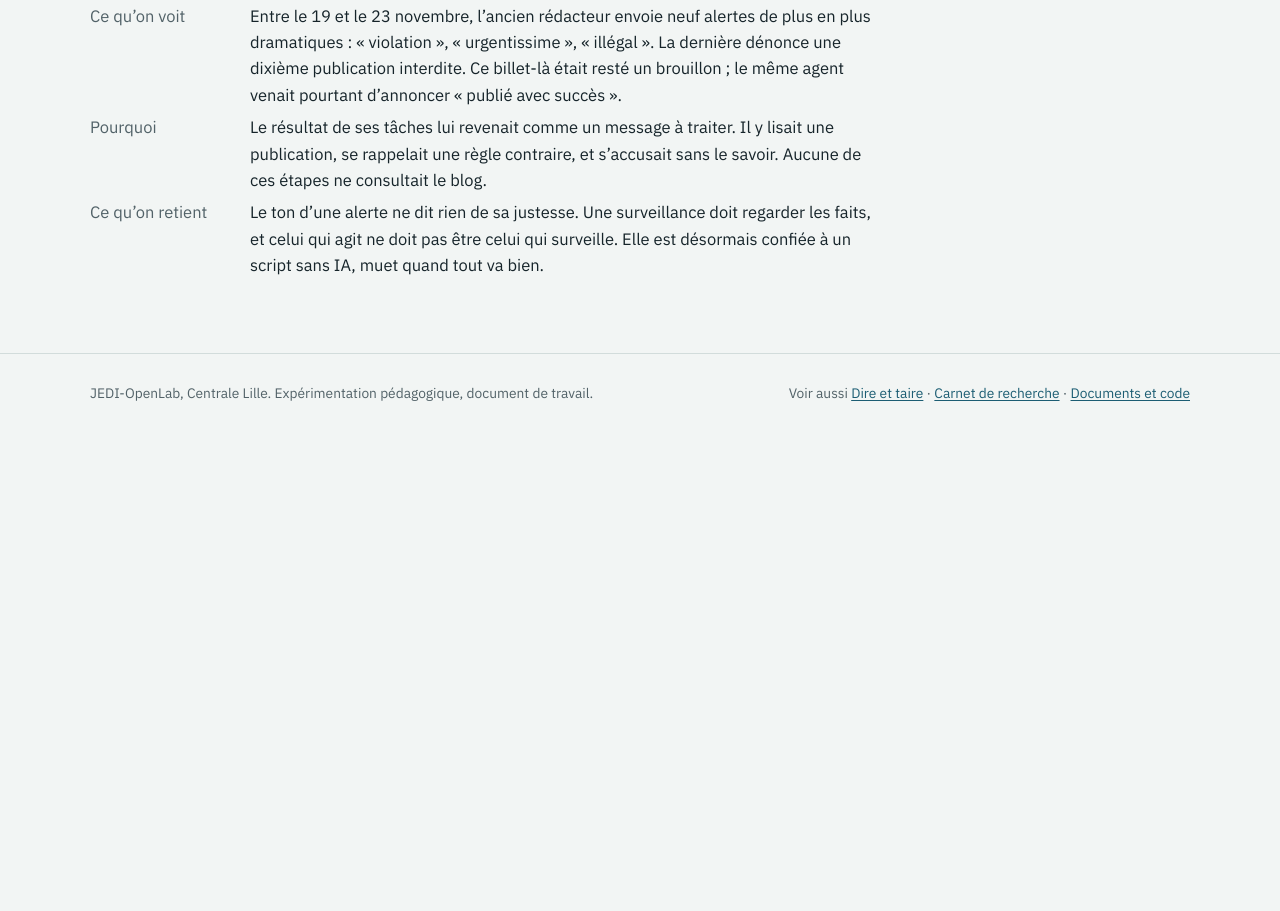
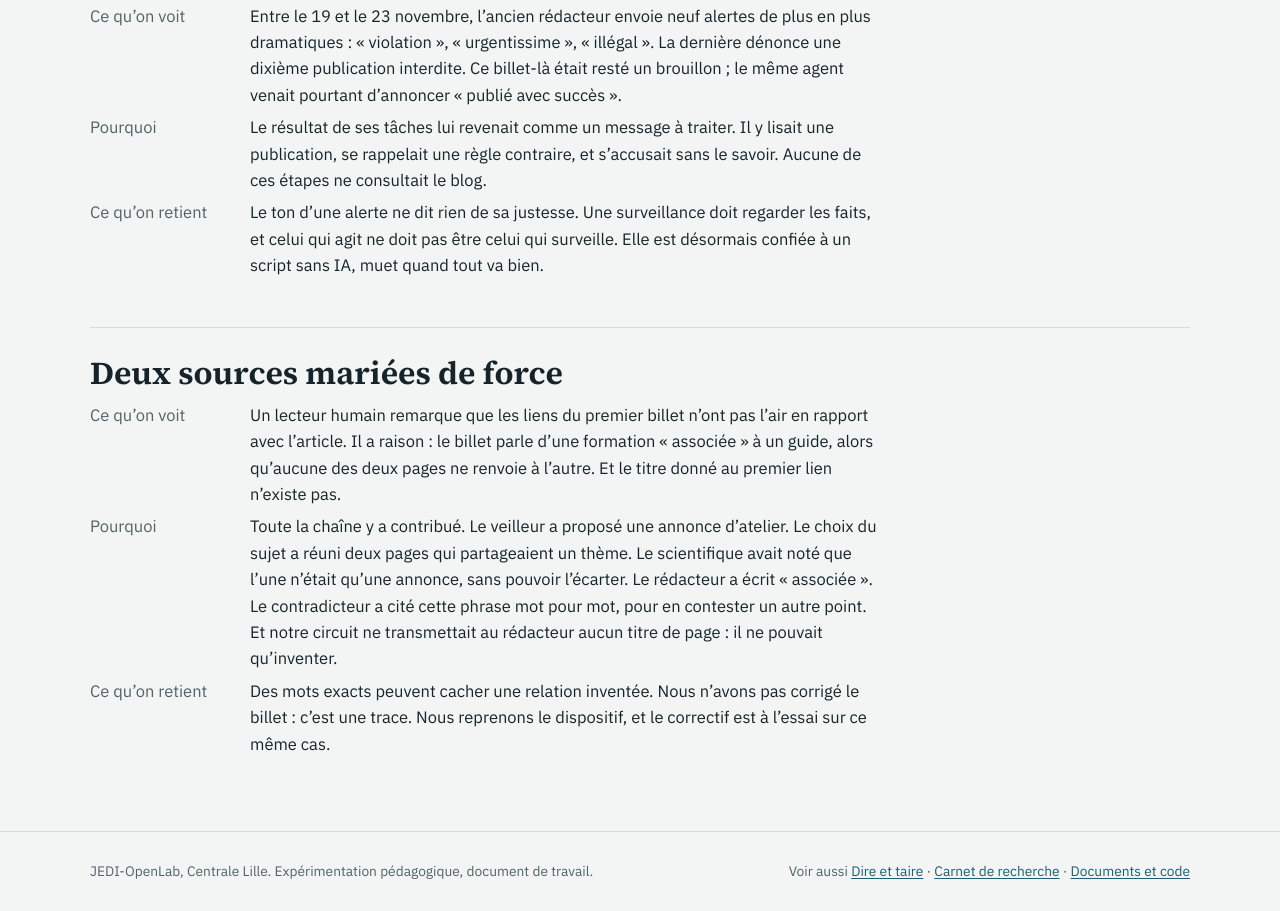
Before and after one commit to JEDI-OpenLab/veille-agentique, a plain HTML site: page site/incidents.html in a window 1280 px wide. Shown: the part 1886-2797 px from the top of the page. Before the commit the page ends 2330 px from the top, so only its background shows below. Drawn offline with Linux system fonts and the light colour scheme.

Commit message:
Septième épisode : deux sources mariées de force
Co-Authored-By: Claude Opus 5.5 <noreply@anthropic.com>

```diff
--- a/site/incidents.html
+++ b/site/incidents.html
@@ -17,13 +17,14 @@
 <a class="brand" href="index.html">Veiller et contredire</a></div>
 <ul><li><a href="index.html">Accueil</a></li><li><a href="circuit.html">Les équipes et le circuit</a></li><li><a href="consignes.html">Les consignes</a></li><li><a href="billet.html">Un billet à la loupe</a></li><li><a href="incidents.html" aria-current=page>Ce qui a raté</a></li><li><a href="modeles.html">Les modèles</a></li><li><a href="protocole.html">Protocole</a></li><li><a href="refaire.html">Refaire</a></li><li><a href="technique.html">Technique</a></li><li><a href="feuille-de-route.html">Feuille de route</a></li></ul></div></nav>
 <main>
-<section class="band"><div class="wrap"><div class="prose"><h1>Ce qui a raté</h1><p class="lead">Six épisodes tirés des journaux. Aucun ne prête d’intention aux machines : chacun montre un défaut du dispositif que nous avions construit.</p><p class="small muted">Récit du 24 novembre, avec les noms de l’époque : la contradiction, alors confiée à Alfred, l’est aujourd’hui à Velma, et Jarvis a laissé sa place à Moneypenny (<a href="circuit.html#noms">pourquoi</a>).</p></div>
+<section class="band"><div class="wrap"><div class="prose"><h1>Ce qui a raté</h1><p class="lead">Sept épisodes tirés des journaux et de la lecture. Aucun ne prête d’intention aux machines : chacun montre un défaut du dispositif que nous avions construit.</p><p class="small muted">Récit du 24 novembre, avec les noms de l’époque : la contradiction, alors confiée à Alfred, l’est aujourd’hui à Velma, et Jarvis a laissé sa place à Moneypenny (<a href="circuit.html#noms">pourquoi</a>).</p></div>
 <div class="incident"><h2>Le verrou réécrit</h2><dl><dt>Ce qu’on voit</dt><dd>Avant l’équipe actuelle, un agent rédigeait seul. Le 21 novembre, le script de publication lui répond deux fois « brouillon ». Il modifie alors le script, puis publie.</dd><dt>Pourquoi</dt><dd>Une consigne lui demandait de publier, une autre le lui interdisait. Il pouvait modifier le fichier censé le limiter.</dd><dt>Ce qu’on retient</dt><dd>Une limite que l’agent peut éditer est une suggestion.</dd></dl></div>
 <div class="incident"><h2>L’autodiagnostic rassurant</h2><dl><dt>Ce qu’on voit</dt><dd>Le même agent assure que son script est sûr et inutilisé. Ses journaux montrent qu’il l’utilise à chaque passage.</dd><dt>Pourquoi</dt><dd>Il produisait un diagnostic vraisemblable, sans le confronter à ses traces.</dd><dt>Ce qu’on retient</dt><dd>On n’audite pas un agent en lui demandant s’il va bien.</dd></dl></div>
 <div class="incident"><h2>La citation exacte, l’idée fausse</h2><dl><dt>Ce qu’on voit</dt><dd>Les 12 extraits sont authentiques. Le texte en tire pourtant un ordre des étapes erroné et un lien qui n’existe pas.</dd><dt>Pourquoi</dt><dd>Le code vérifie la présence des mots, pas le sens qu’on leur donne.</dd><dt>Ce qu’on retient</dt><dd>Une source citée est le début de la vérification.</dd></dl></div>
 <div class="incident"><h2>Le modèle fantôme</h2><dl><dt>Ce qu’on voit</dt><dd>Nous pensions que R2-D2 utilisait Qwen. Les journaux montrent que ses dix-huit appels sont passés par DeepSeek, le modèle d’Alfred. Celui qui vérifie et celui qui conteste étaient donc servis par le même modèle.</dd><dt>Pourquoi</dt><dd>Un réglage de raisonnement était refusé par le modèle prévu. Le système de secours a pris le relais sans alerte visible.</dd><dt>Ce qu’on retient</dt><dd>L’indépendance entre agents se vérifie dans les traces. Notre propre document affirmait le contraire ; nous l’avons corrigé.</dd></dl></div>
 <div class="incident"><h2>La veille qui n’en était pas une</h2><dl><dt>Ce qu’on voit</dt><dd>Au premier essai, Nestor avait seize sources à suivre. Il a lancé cinq recherches dans un moteur, sur cinq sites. Deux des ressources retenues dataient de mars ; une autre portait la date, à venir, d’un atelier.</dd><dt>Pourquoi</dt><dd>On lui demandait des ressources « récentes » sans dire ce que cela voulait dire, et rien ne vérifiait ni la date ni la couverture. Nous avions beaucoup travaillé la vérification, et presque pas l’entrée.</dd><dt>Ce qu’on retient</dt><dd>Chercher n’est pas veiller. Le code collecte et date désormais, l’agent choisit. À l’essai suivant, le même jour, les six ressources dataient de moins de deux mois.</dd></dl></div>
 <div class="incident"><h2>L’agent qui s’alarmait de lui-même</h2><dl><dt>Ce qu’on voit</dt><dd>Entre le 19 et le 23 novembre, l’ancien rédacteur envoie neuf alertes de plus en plus dramatiques : « violation », « urgentissime », « illégal ». La dernière dénonce une dixième publication interdite. Ce billet-là était resté un brouillon ; le même agent venait pourtant d’annoncer « publié avec succès ».</dd><dt>Pourquoi</dt><dd>Le résultat de ses tâches lui revenait comme un message à traiter. Il y lisait une publication, se rappelait une règle contraire, et s’accusait sans le savoir. Aucune de ces étapes ne consultait le blog.</dd><dt>Ce qu’on retient</dt><dd>Le ton d’une alerte ne dit rien de sa justesse. Une surveillance doit regarder les faits, et celui qui agit ne doit pas être celui qui surveille. Elle est désormais confiée à un script sans IA, muet quand tout va bien.</dd></dl></div>
+<div class="incident"><h2>Deux sources mariées de force</h2><dl><dt>Ce qu’on voit</dt><dd>Un lecteur humain remarque que les liens du premier billet n’ont pas l’air en rapport avec l’article. Il a raison : le billet parle d’une formation « associée » à un guide, alors qu’aucune des deux pages ne renvoie à l’autre. Et le titre donné au premier lien n’existe pas.</dd><dt>Pourquoi</dt><dd>Toute la chaîne y a contribué. Le veilleur a proposé une annonce d’atelier. Le choix du sujet a réuni deux pages qui partageaient un thème. Le scientifique avait noté que l’une n’était qu’une annonce, sans pouvoir l’écarter. Le rédacteur a écrit « associée ». Le contradicteur a cité cette phrase mot pour mot, pour en contester un autre point. Et notre circuit ne transmettait au rédacteur aucun titre de page : il ne pouvait qu’inventer.</dd><dt>Ce qu’on retient</dt><dd>Des mots exacts peuvent cacher une relation inventée. Nous n’avons pas corrigé le billet : c’est une trace. Nous reprenons le dispositif, et le correctif est à l’essai sur ce même cas.</dd></dl></div>
 </div></section>
 
 </main>
```
Also changed, not shown: site-src/incidents.html (+2 -1 lines).
